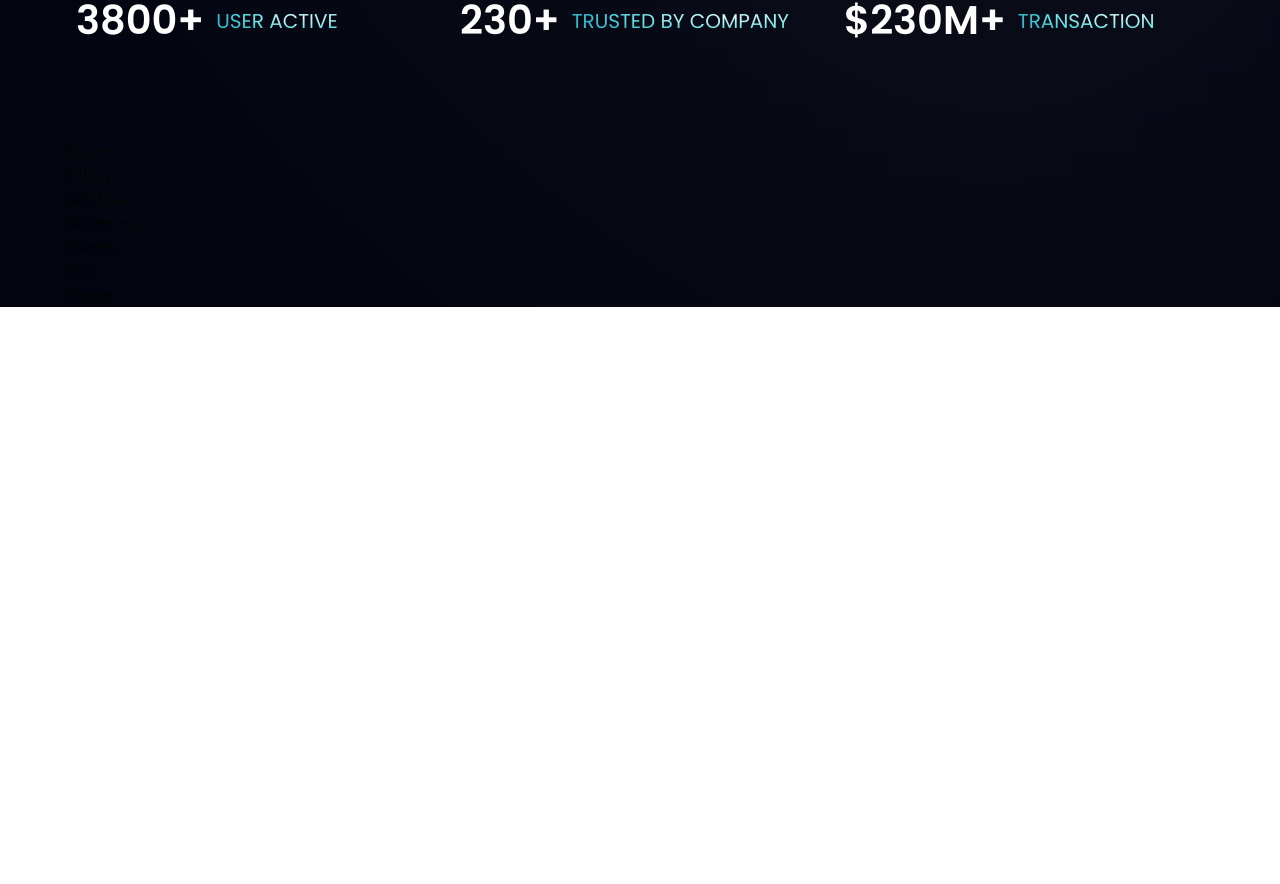
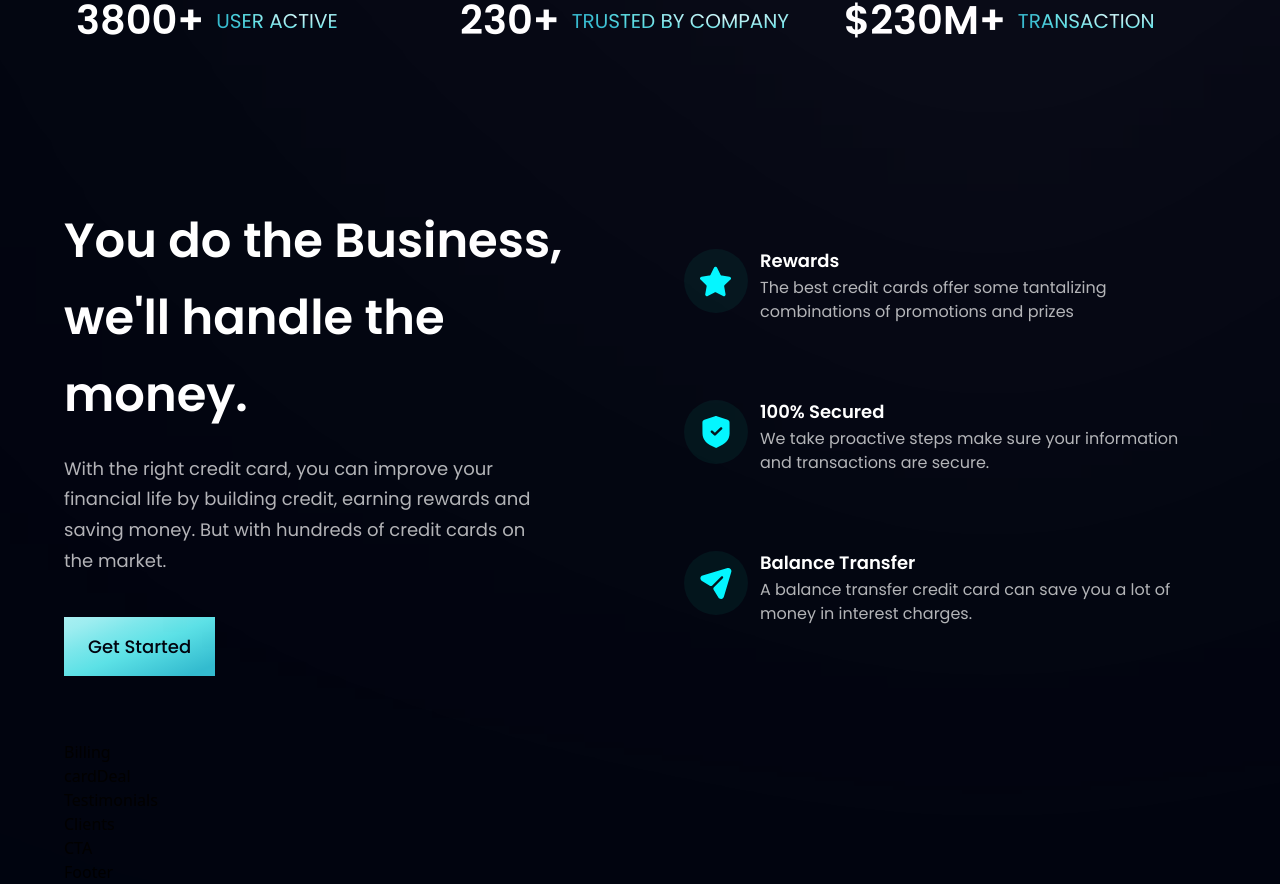
Before and after one commit to foverokavindz/Modern-Bank-App, a React (Vite) app in the folder bank_modern_app/: page / in a window 1280 px wide. Shown: the part 806-1690 px from the top of the page. Before the commit the page ends 1113 px from the top, so only its background shows below. Built offline with nearby package versions, Linux system fonts and the light colour scheme.

Commit message:
Done business section

```diff
--- a/bank_modern_app/src/components/Business.jsx
+++ b/bank_modern_app/src/components/Business.jsx
@@ -1,7 +1,56 @@
-import React from 'react';
+import styles, { layout } from '../style';
+import { features } from '../constants/index';
+import Button from './Button';
+
+const FeatureCard = ({ icon, title, content, index }) => {
+  return (
+    <div
+      className={`feature-card flex flex-row p-6 rounded-3xl ${
+        index !== features.length - 1 ? 'mb-6' : 'mb-0'
+      } `}
+    >
+      <div
+        className={`w-[64px] h-[64px] rounded-full  ${styles.flexCenter} bg-dimBlue`}
+      >
+        <img src={icon} alt="" className="w-1/2 h-1/2 object-contain" />
+      </div>
+      <div className={`flex flex-1 flex-col ml-3`}>
+        <h4 className="font-poppins font-semibold text-white text-[18px] leading-[23px] mb-1">
+          {title}
+        </h4>
+        <p className="font-poppins font-normal text-dimWhite text-[16px] leading-[24px] mb-1">
+          {content}
+        </p>
+      </div>
+    </div>
+  );
+};
 
 const Business = () => {
-  return <div>Business</div>;
+  return (
+    <section id="features" className={layout.section}>
+      <div className={layout.sectionInfo}>
+        <h2 className={`${styles.heading2}`}>
+          You do the Business, <br className="sm:block hidden" />
+          we'll handle the money.
+        </h2>
+
+        <p className={`${styles.paragraph} max-w-[470px] mt-5`}>
+          With the right credit card, you can improve your financial life by
+          building credit, earning rewards and saving money. But with hundreds
+          of credit cards on the market.
+        </p>
+
+        <Button styles="mt-10" />
+      </div>
+
+      <div className={`${layout.sectionImg} flex-col`}>
+        {features.map((feature, index) => (
+          <FeatureCard key={feature.id} {...feature} index={index} />
+        ))}
+      </div>
+    </section>
+  );
 };
 
 export default Business;
--- a/bank_modern_app/src/components/Button.jsx
+++ b/bank_modern_app/src/components/Button.jsx
@@ -1,7 +1,11 @@
-import React from 'react';
-
-const Button = () => {
-  return <div>Button</div>;
+const Button = ({ styles }) => {
+  return (
+    <button
+      className={`px-6 py-4 bg-blue-gradient font-poppins font-medium text-[18px] text-primary outline-none ${styles}`}
+    >
+      Get Started
+    </button>
+  );
 };
 
 export default Button;
```
